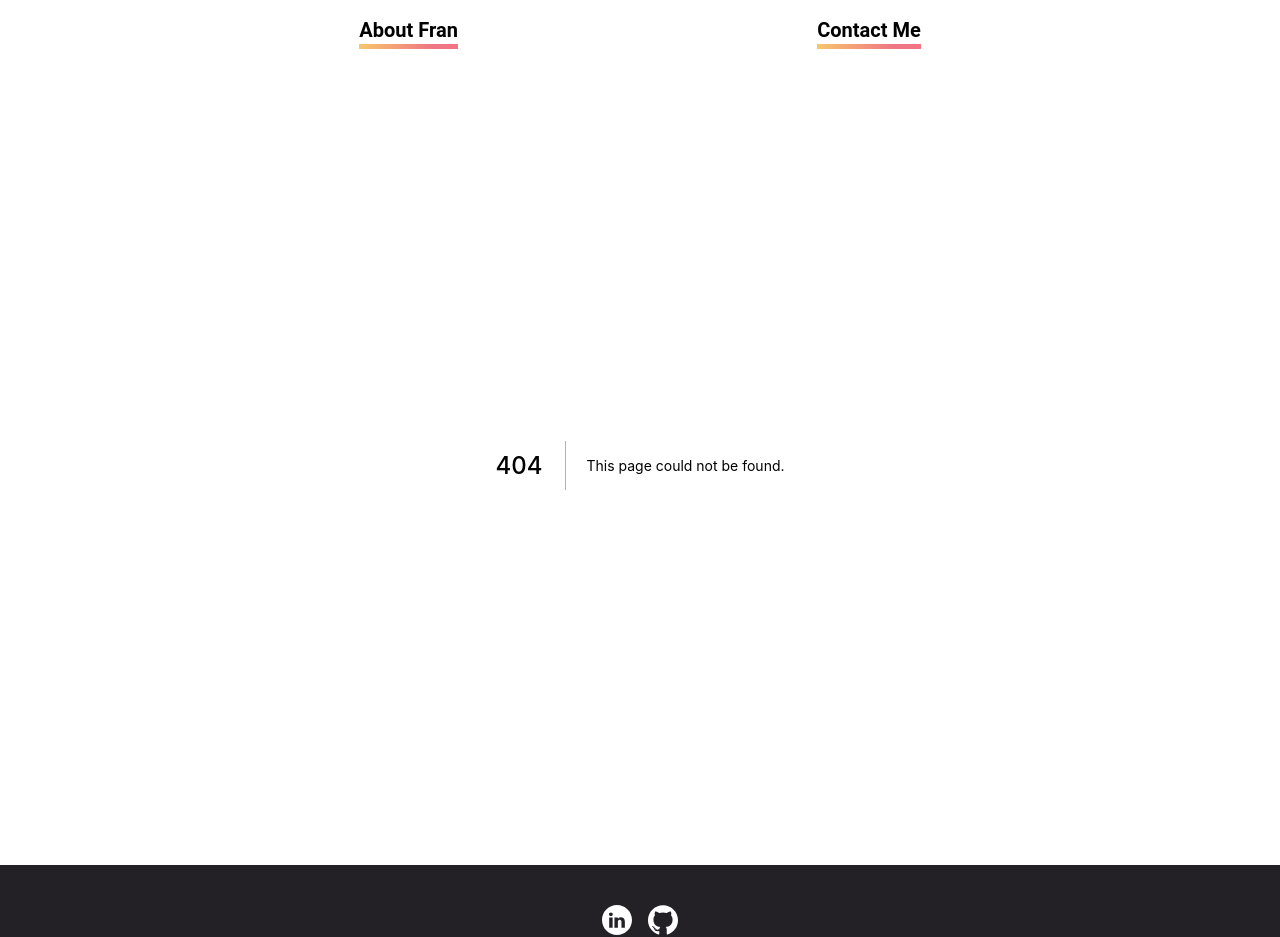
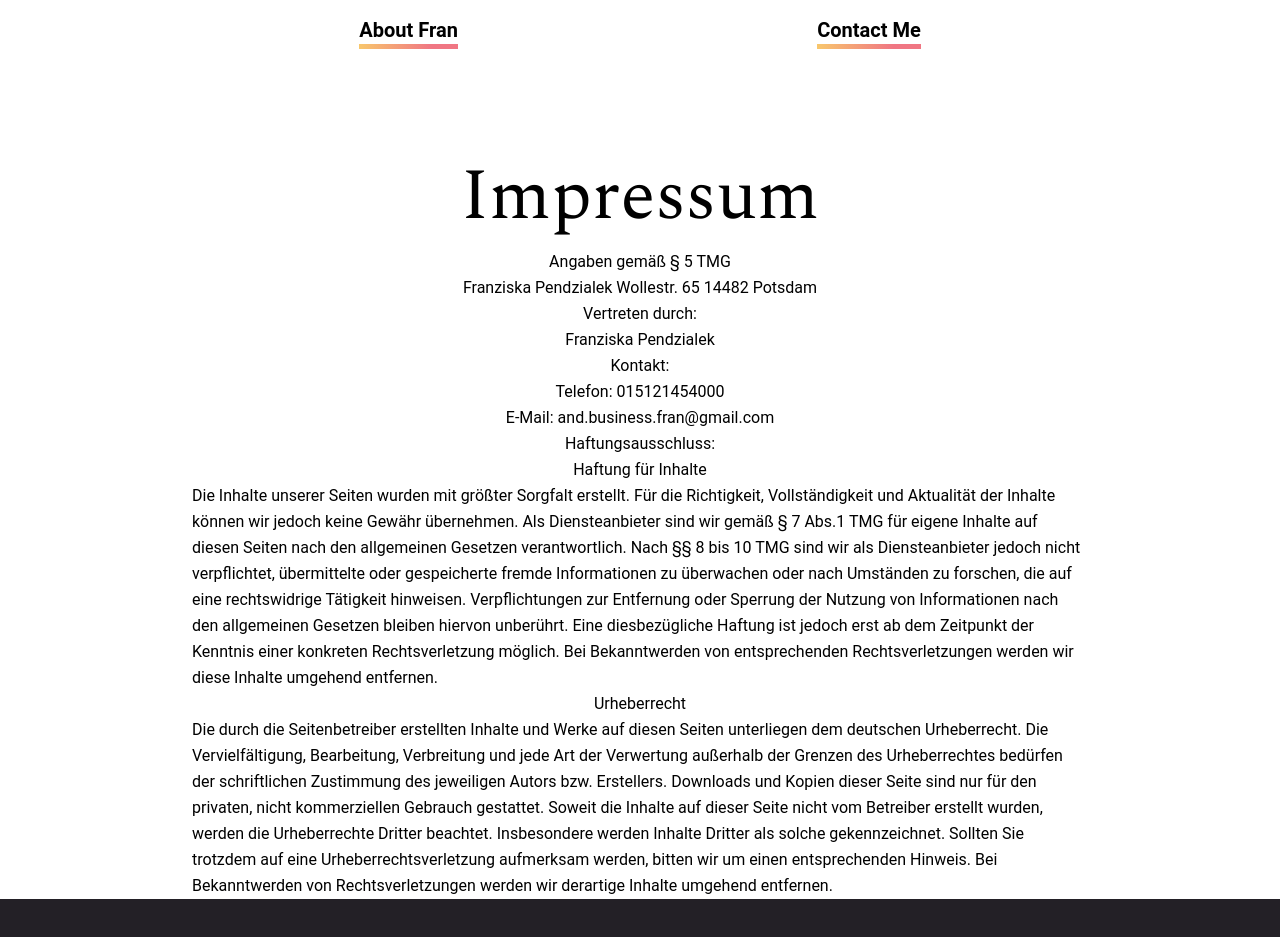
Before and after one commit to franziskacomploi/franziska-website, a Next.js app: page /imprint in a window 1280 px wide. Before the commit this address had no page. Shown: the top 937 px of the page. Built offline with nearby package versions, Linux system fonts and the light colour scheme.

Commit message:
Update skills and add imprint

```diff
--- a/components/Skills.jsx
+++ b/components/Skills.jsx
@@ -23,6 +23,9 @@ const Skills = () => {
         <div>Typescript</div>
         <div>Gatsby.js</div>
         <div>MobX</div>
+        <div>RESTful APIs, Graph QL</div>
+        <div>Responsive Websites</div>
+        <div>Command Line, Web Accessibility</div>
         <div className="mb-2 mt-10">
           <Image
             width={30}
--- a/components/layout/Footer.jsx
+++ b/components/layout/Footer.jsx
@@ -2,6 +2,7 @@ import React from 'react'
 import LinkedinIcon from '../../public/assets/linkedin.svg'
 import GithubIcon from '../../public/assets/github.svg'
 import Image from 'next/image'
+import Link from 'next/link'
 
 const Footer = () => {
   return (
@@ -26,6 +27,11 @@ const Footer = () => {
           />
         </a>
       </div>
+      <div className="mt-4">
+        <Link href="/imprint">
+          <a className="underline-gradient my-2">Imprint</a>
+        </Link>
+      </div>
 
       <div className="mt-4">© 2022 Franziska Pendzialek</div>
     </div>
--- /dev/null
+++ b/pages/imprint.js
@@ -0,0 +1,65 @@
+import React from 'react'
+import Hero from '../components/Hero'
+import { Widget } from '@typeform/embed-react'
+
+const Imprint = () => {
+  return (
+    <div className="mt-24 flex flex-col items-center mx-48">
+      <h3 className="headline-xl my-4">Impressum</h3>
+
+      <div>Angaben gemäß § 5 TMG</div>
+
+      <div>Franziska Pendzialek Wollestr. 65 14482 Potsdam</div>
+
+      <h4>Vertreten durch:</h4>
+
+      <div>Franziska Pendzialek</div>
+
+      <h4>Kontakt:</h4>
+
+      <div>Telefon: 015121454000</div>
+
+      <div>E-Mail: and.business.fran@gmail.com</div>
+
+      <h4>Haftungsausschluss:</h4>
+
+      <div>Haftung für Inhalte</div>
+
+      <div>
+        Die Inhalte unserer Seiten wurden mit größter Sorgfalt erstellt. Für die
+        Richtigkeit, Vollständigkeit und Aktualität der Inhalte können wir
+        jedoch keine Gewähr übernehmen. Als Diensteanbieter sind wir gemäß § 7
+        Abs.1 TMG für eigene Inhalte auf diesen Seiten nach den allgemeinen
+        Gesetzen verantwortlich. Nach §§ 8 bis 10 TMG sind wir als
+        Diensteanbieter jedoch nicht verpflichtet, übermittelte oder
+        gespeicherte fremde Informationen zu überwachen oder nach Umständen zu
+        forschen, die auf eine rechtswidrige Tätigkeit hinweisen.
+        Verpflichtungen zur Entfernung oder Sperrung der Nutzung von
+        Informationen nach den allgemeinen Gesetzen bleiben hiervon unberührt.
+        Eine diesbezügliche Haftung ist jedoch erst ab dem Zeitpunkt der
+        Kenntnis einer konkreten Rechtsverletzung möglich. Bei Bekanntwerden von
+        entsprechenden Rechtsverletzungen werden wir diese Inhalte umgehend
+        entfernen.
+      </div>
+
+      <h4>Urheberrecht</h4>
+
+      <div>
+        Die durch die Seitenbetreiber erstellten Inhalte und Werke auf diesen
+        Seiten unterliegen dem deutschen Urheberrecht. Die Vervielfältigung,
+        Bearbeitung, Verbreitung und jede Art der Verwertung außerhalb der
+        Grenzen des Urheberrechtes bedürfen der schriftlichen Zustimmung des
+        jeweiligen Autors bzw. Erstellers. Downloads und Kopien dieser Seite
+        sind nur für den privaten, nicht kommerziellen Gebrauch gestattet.
+        Soweit die Inhalte auf dieser Seite nicht vom Betreiber erstellt wurden,
+        werden die Urheberrechte Dritter beachtet. Insbesondere werden Inhalte
+        Dritter als solche gekennzeichnet. Sollten Sie trotzdem auf eine
+        Urheberrechtsverletzung aufmerksam werden, bitten wir um einen
+        entsprechenden Hinweis. Bei Bekanntwerden von Rechtsverletzungen werden
+        wir derartige Inhalte umgehend entfernen.
+      </div>
+    </div>
+  )
+}
+
+export default Imprint
```
